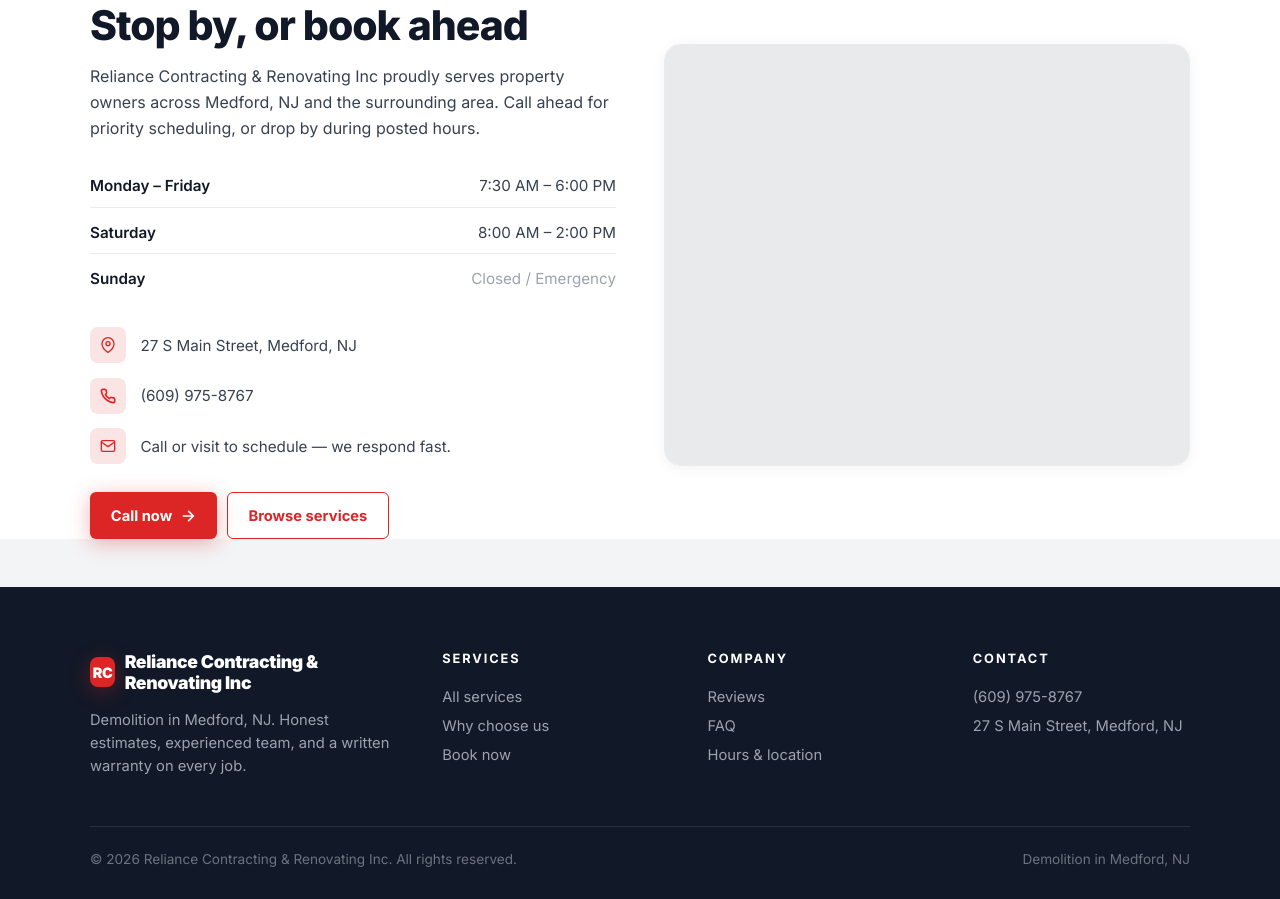
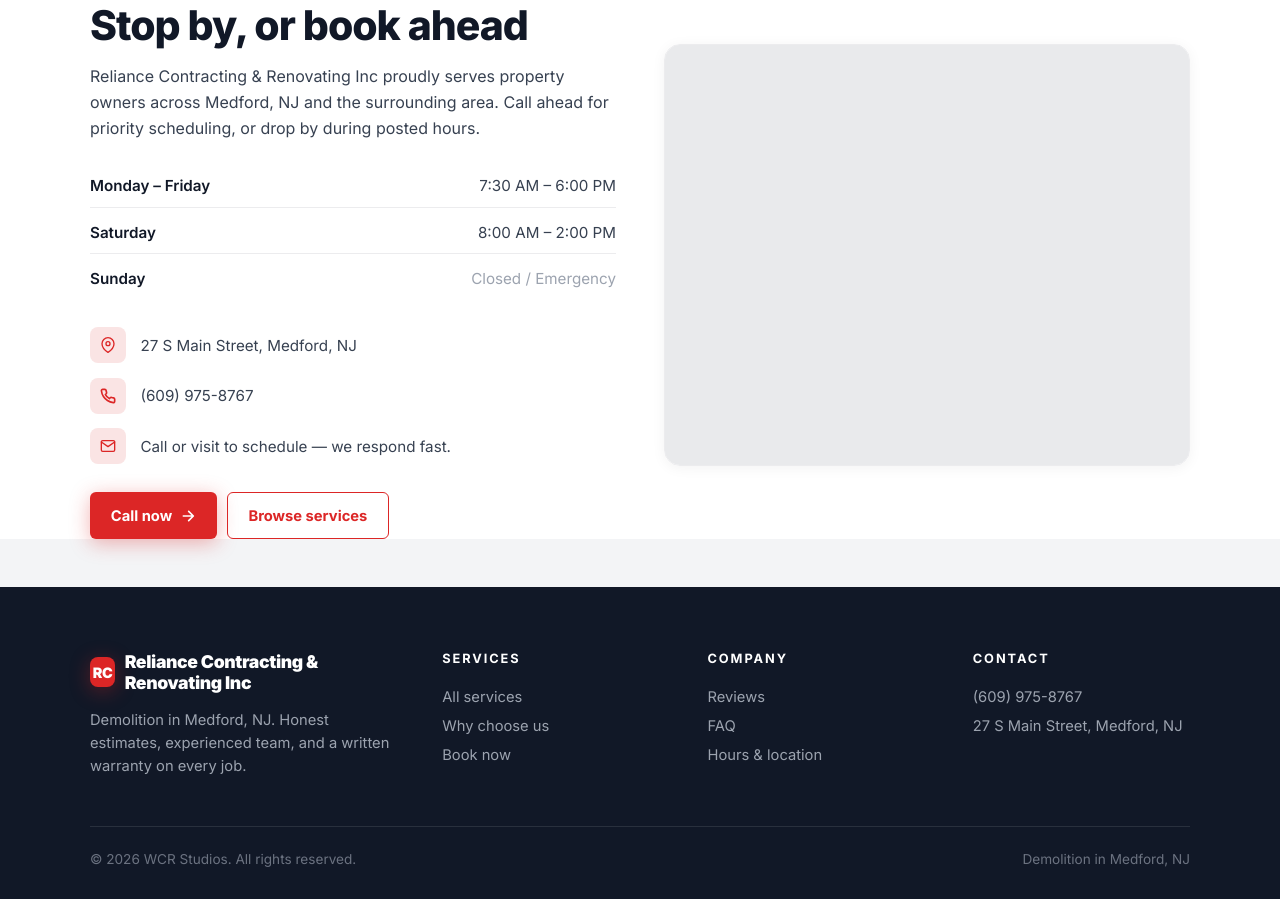
Before and after one commit to Wrenbjor/trades--reliance-contracting-and-renovating-inc, a plain HTML site: page index.html in a window 1280 px wide. Shown: the part 4645-5544 px from the top of the page. Drawn offline with nearby package versions, Linux system fonts and the light colour scheme; no server answers.

Commit message:
Update site

```diff
--- a/index.html
+++ b/index.html
@@ -605,7 +605,7 @@
     </div>
   </div>
   <div class="foot-bottom">
-    <div>&copy; 2026 Reliance Contracting &amp; Renovating Inc. All rights reserved.</div>
+    <div>&copy; 2026 WCR Studios. All rights reserved.</div>
     <div>Demolition in Medford, NJ</div>
   </div>
 </footer>
```
